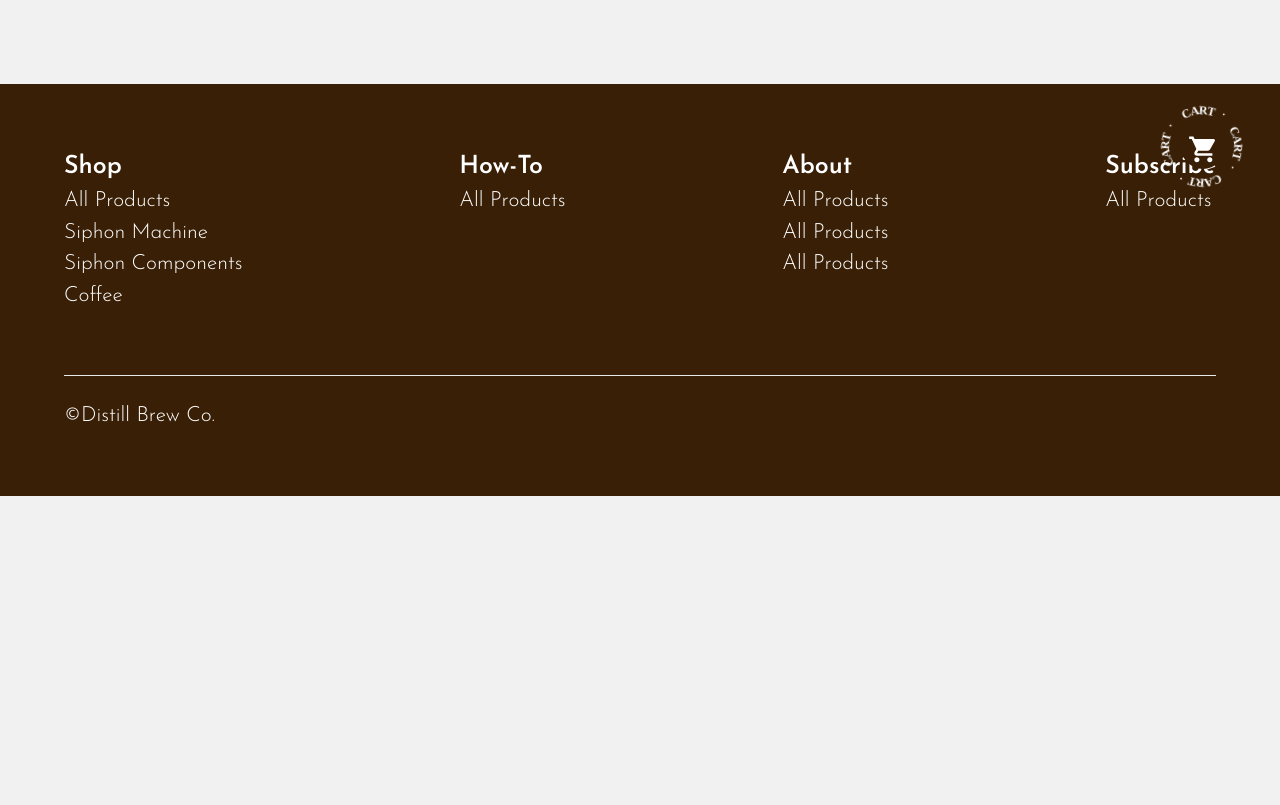
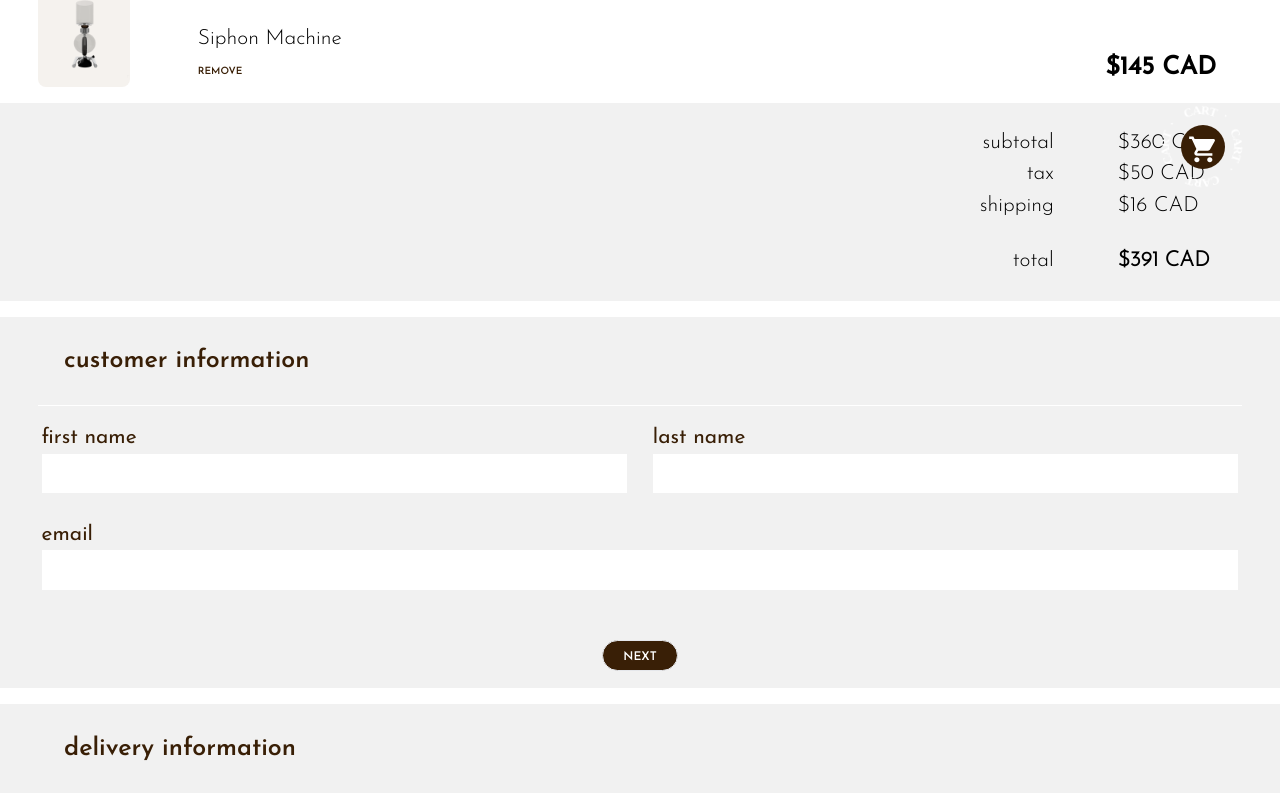
Before and after one commit to smchng/DistillBrew, a Next.js app: page /checkout in a window 1280 px wide. Shown: the part 575-1380 px from the top of the page. Before the commit the page ends 1071 px from the top, so only its background shows below. Built offline with nearby package versions, Linux system fonts and the light colour scheme.

Commit message:
fixed spilling and button functions

```diff
--- a/components/cart/item.tsx
+++ b/components/cart/item.tsx
@@ -95,7 +95,7 @@ export const InputWide = ({ title, id, type }: ItemProps) => {
 };
 
 export const Rect = () => {
-  return <div className="bg-white w-screen h-[2vh]"></div>;
+  return <div className="bg-white h-[2vh]"></div>;
 };
 
 export const Header = ({ title }: ItemProps) => {
--- a/pages/cart.tsx
+++ b/pages/cart.tsx
@@ -13,7 +13,7 @@ export default function Cart() {
         <CartItem image={machine} title="Siphon Machine" price="$145" />
         <CartItem image={machine} title="Siphon Machine" price="$145" />
       </div>
-      <div className="justify-end">
+      <div className="flex justify-center sm:justify-end sm:pr-[5vw]">
         <div className="flex flex-col ">
           <TotalItem title="subtotal" price="$360 CAD" />
           <TotalItem title="tax" price="$50 CAD" />
@@ -25,7 +25,8 @@ export default function Cart() {
           </div>
         </div>
       </div>
-      <div>
+      <div className="pb-[2vh] sm:pr-[5vw] flex justify-center sm:justify-end">
+        <div className="flex space-x-5">
           <FullButton
             text="CONTINUE SHOPPING"
             link="/products"
@@ -38,6 +39,7 @@ export default function Cart() {
             colour="bg-brown hover:bg-white"
             textColour="text-white  hover:text-brown"
           />
+        </div>{" "}
       </div>
     </div>
   );
--- a/pages/checkout.tsx
+++ b/pages/checkout.tsx
@@ -12,10 +12,9 @@ import React, { useState } from "react";
 import machine from "@/public/imgs/siphon2.png";
 
 export default function Checkout() {
-  const [isCustomerVisible, setCustomerVisible] = useState(false);
+  const [isCustomerVisible, setCustomerVisible] = useState(true);
   const [isContentVisible, setContentVisible] = useState(false);
   const [isPaymentVisible, setPaymentVisible] = useState(false);
-  const [isItemVisible, setItemVisible] = useState(false);
 
   const handleCustomerToggle = () => {
     setCustomerVisible(!isCustomerVisible);
@@ -28,15 +27,20 @@ export default function Checkout() {
     setPaymentVisible(!isPaymentVisible);
   };
 
-  const handleItemToggle = () => {
-    setItemVisible(!isItemVisible);
+  const customerNext = () => {
+    setCustomerVisible(!isCustomerVisible);
+    setContentVisible(!isContentVisible);
   };
+  const deliveryNext = () => {
+    setPaymentVisible(!isPaymentVisible);
+    setContentVisible(!isContentVisible);
+  };
+
   return (
     <div className="py-[15vh]">
-      <div className="cursor-pointer text-brown" onClick={handleItemToggle}>
+      <div className="text-brown">
         <Header title="items" />
       </div>
-      {isItemVisible && (
       <div>
         <div className="border-b border-white mx-[3vw]"></div>
         <div>
@@ -44,7 +48,7 @@ export default function Checkout() {
           <CartItem image={machine} title="Siphon Machine" price="$145" />
           <CartItem image={machine} title="Siphon Machine" price="$145" />
         </div>
-          <div className="justify-end">
+        <div className="flex justify-center sm:justify-end sm:pr-[5vw]">
           <div className="flex flex-col ">
             <TotalItem title="subtotal" price="$360 CAD" />
             <TotalItem title="tax" price="$50 CAD" />
@@ -56,19 +60,7 @@ export default function Checkout() {
             </div>
           </div>
         </div>
-          <div className="pb-[2vh] flex justify-center space-x-3">
-            <div onClick={handleCustomerToggle}>
-              <FullButton
-                text="NEXT"
-                //   link="/checkout"
-                colour="bg-brown hover:bg-white"
-                textColour="text-white  hover:text-brown"
-              />
       </div>
-          </div>
-        </div>
-      )}
-
       <div>
         <Rect />
         <div>
@@ -93,16 +85,7 @@ export default function Checkout() {
                 <InputWide title="email" type="text" id="email" />
               </div>
               <div className="pb-[2vh] flex justify-center space-x-3">
-                <div onClick={handleItemToggle}>
-                  {" "}
-                  <FullButton
-                    text="BACK"
-                    // link="/products"
-                    colour="border-brown hover:bg-brown"
-                    textColour="text-brown hover:text-white"
-                  />
-                </div>
-                <div onClick={handleContentToggle}>
+                <div onClick={customerNext}>
                   <FullButton
                     text="NEXT"
                     //   link="/checkout"
@@ -153,7 +136,7 @@ export default function Checkout() {
                 />
               </div>{" "}
               <div className="pb-[2vh] flex justify-center space-x-3">
-                <div onClick={handleCustomerToggle}>
+                <div onClick={customerNext}>
                   {" "}
                   <FullButton
                     text="BACK"
@@ -162,7 +145,7 @@ export default function Checkout() {
                     textColour="text-brown hover:text-white"
                   />
                 </div>
-                <div onClick={handleItemToggle}>
+                <div onClick={deliveryNext}>
                   <FullButton
                     text="NEXT"
                     //   link="/checkout"
@@ -198,13 +181,13 @@ export default function Checkout() {
                 />
               </div>
               <div className="pb-[2vh] flex justify-center space-x-3">
-                <div onClick={handleContentToggle}>
+                <div>
                   {" "}
                   <FullButton
-                    text="BACK"
-                    // link="/products"
-                    colour="border-brown hover:bg-brown"
-                    textColour="text-brown hover:text-white"
+                    text="PAY"
+                    link="/confirm"
+                    colour="bg-brown hover:bg-white"
+                    textColour="text-white  hover:text-brown"
                   />
                 </div>
               </div>
```
Also changed, not shown: styles/global.css (+3 -19 lines). Lines whose indentation alone changed are shown as unchanged.
